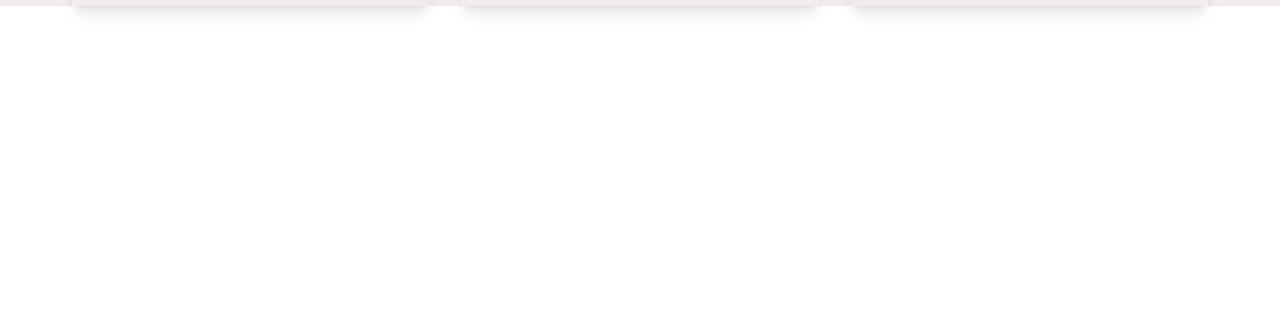
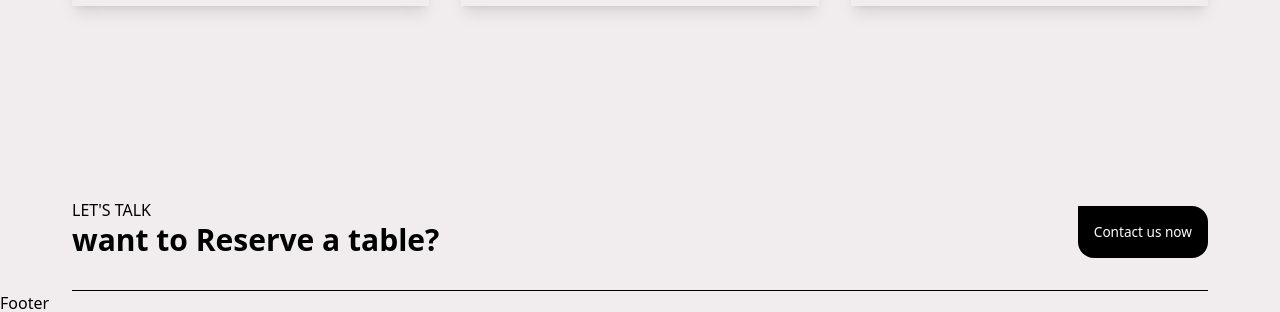
Before and after one commit to sid21-1/React, a React (Vite) app in the folder resturant landing page/: page / in a window 1280 px wide. Shown: the part 2886-3198 px from the top of the page. Before the commit the page ends 2956 px from the top, so only its background shows below. Built offline with nearby package versions, Linux system fonts and the light colour scheme.

Commit message:
done with the making of the contact section

```diff
--- a/resturant landing page/src/App.jsx
+++ b/resturant landing page/src/App.jsx
@@ -16,8 +16,8 @@ const App = () => {
         <Home />
         <About />
         <Receipe />
-        {/* <Contact/>
-    <Footer/> */}
+        <Contact />
+        <Footer />
       </div>
     </>
   );
--- a/resturant landing page/src/components/Contact.jsx
+++ b/resturant landing page/src/components/Contact.jsx
@@ -1,9 +1,19 @@
-import React from 'react'
+import React from "react";
 
 const Contact = () => {
   return (
-    <div>Contact</div>
-  )
-}
+    <div className="section " id="contact">
+      <div className=" border-solid border-black border-b pb-8 flex justify-between items-end gap-4 flex-wrap">
+        <div>
+          <div className=" uppercase">Let's talk</div>
+          <div className=" text-3xl font-bold">want to Reserve a table?</div>
+        </div>
+        <div className="rounded-tr-[1rem] rounded-b-[1rem]  bg-black text-white p-4 text-[0.85rem]">
+          <a href="#">Contact us now</a>
+        </div>
+      </div>
+    </div>
+  );
+};
 
-export default Contact
+export default Contact;
```
